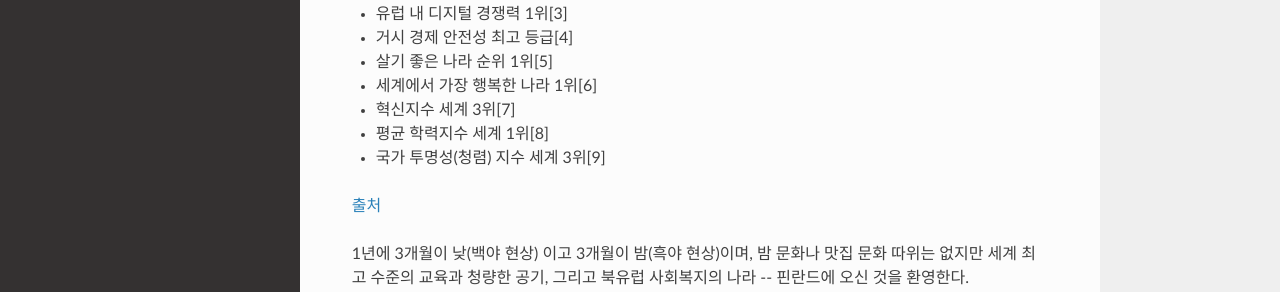
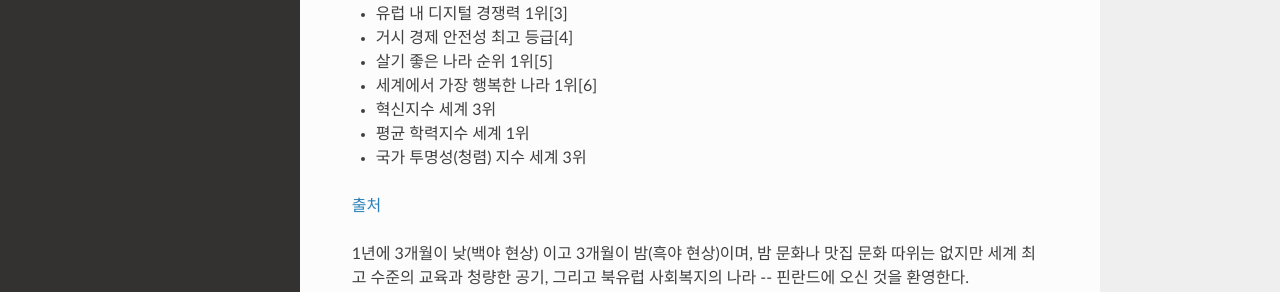
Before and after one commit to qgp9/docs-as-code-example-readthedocs, an MkDocs documentation site: the page built from docs/0_핀란드로_오기_전_준비과정.md, in a window 1280 px wide and 900 px high. Shown: the part 374-666 px from the top of the window. Built offline with MkDocs 1.6.1, drawn with Linux system fonts in a browser that asks for light colours; nearby versions of some CDN libraries.

Commit message:
오타수정

```diff
--- a/docs/0_핀란드로_오기_전_준비과정.md
+++ b/docs/0_핀란드로_오기_전_준비과정.md
@@ -11,9 +11,9 @@
 * 거시 경제 안전성 최고 등급[4]
 * 살기 좋은 나라 순위 1위[5]
 * 세계에서 가장 행복한 나라 1위[6]
-* 혁신지수 세계 3위[7]
-* 평균 학력지수 세계 1위[8]
-* 국가 투명성(청렴) 지수 세계 3위[9]
+* 혁신지수 세계 3위
+* 평균 학력지수 세계 1위
+* 국가 투명성(청렴) 지수 세계 3위
 
 [출처](https://www.google.com/url?q=http://www.yes24.com/Product/Goods/80750353&sa=D&source=editors&ust=1634347754786000&usg=AOvVaw0e6S6TFAx2woOen9R2HajE)
 
```
